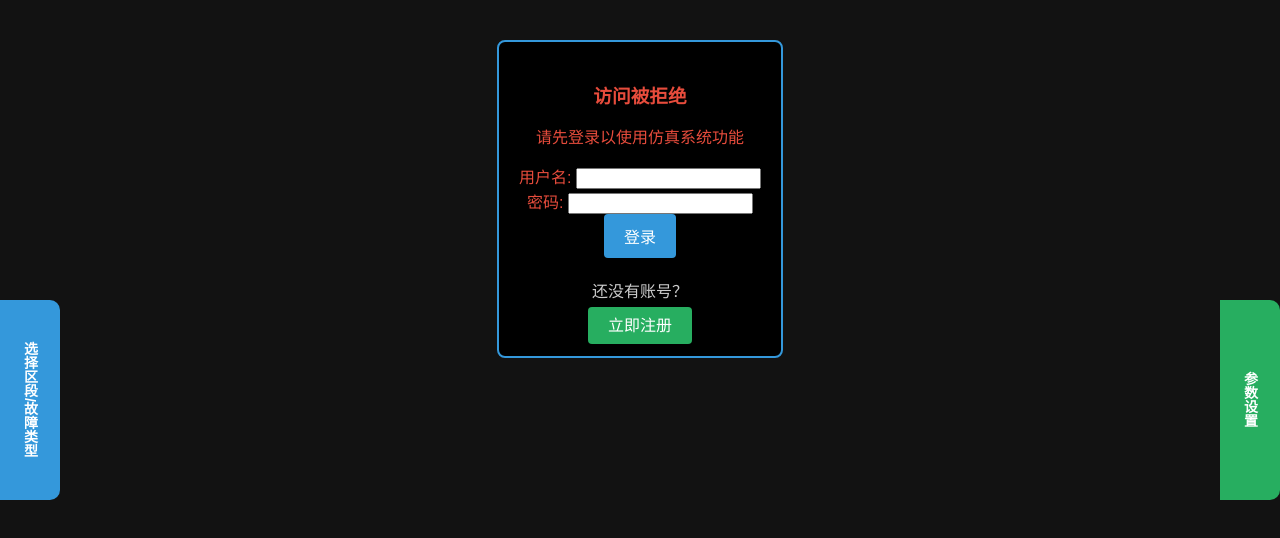
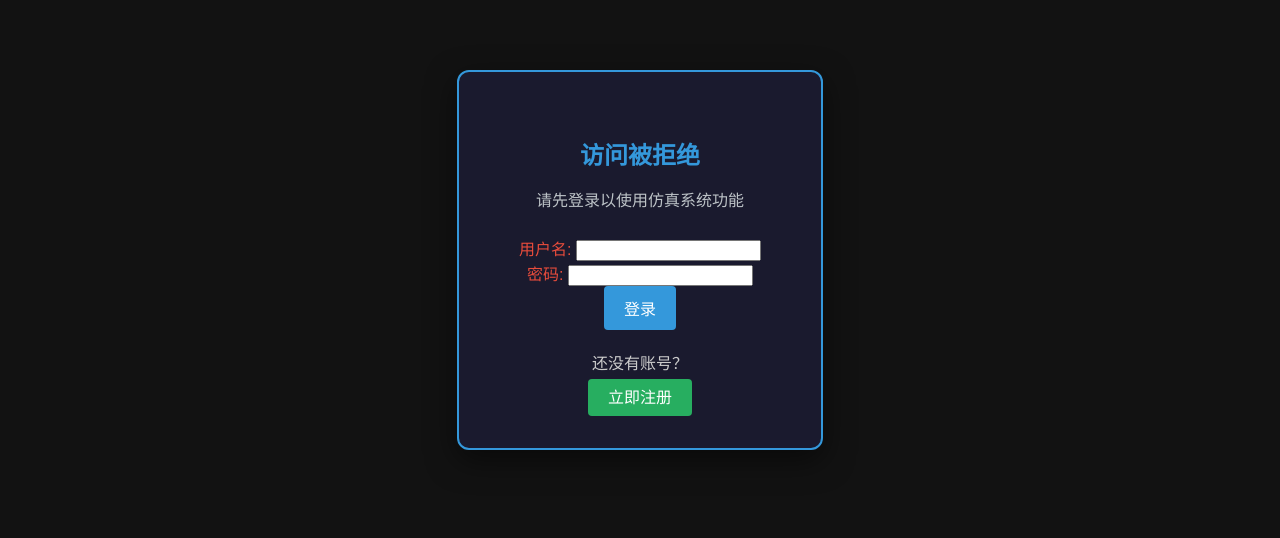
Before and after one commit to cpcmswj/my_zpw_modeling, a plain HTML site: page templates/time_series_generator.html in a window 1280 px wide. Drawn offline with nearby package versions, Linux system fonts and the light colour scheme.

Commit message:
login_surface

```diff
--- a/templates/time_series_generator.html
+++ b/templates/time_series_generator.html
@@ -169,10 +169,14 @@
             writing-mode: vertical-rl;
             text-orientation: mixed;
             z-index: 1000;
-            display: flex;
+            display: none; /* 默认隐藏，登录后显示 */
             align-items: center;
             justify-content: center;
             transition: all 0.3s ease;
+        }
+
+        .logged-in .side-floating-btn {
+            display: flex;
         }
 
         .side-floating-btn:hover {
@@ -406,17 +410,27 @@
         }
 
         .access-denied {
-            background-color: #000;
+            background-color: #1a1a2e;
             color: #e74c3c;
-            padding: 20px;
-            border-radius: 8px;
+            padding: 40px 60px;
+            border-radius: 12px;
             text-align: center;
-            margin: 20px 0;
+            margin: 50px auto;
             border: 2px solid #3498db;
+            max-width: 400px;
+            box-shadow: 0 10px 30px rgba(0, 0, 0, 0.5);
         }
 
         .access-denied h3 {
-            margin-bottom: 10px;
+            margin-bottom: 15px;
+            font-size: 24px;
+            color: #3498db;
+        }
+
+        .access-denied p {
+            color: #bdc3c7;
+            margin-bottom: 25px;
+            font-size: 16px;
         }
 
         .bottom-floating-window {
@@ -900,8 +914,10 @@
             if (isLoggedIn && currentUser) {
                 userInfoSection.style.display = 'block';
                 userName.textContent = currentUser.username;
+                document.body.classList.add('logged-in');
             } else {
                 userInfoSection.style.display = 'none';
+                document.body.classList.remove('logged-in');
             }
         }
 
@@ -1356,8 +1372,8 @@
                         console.error('模拟失败:', error);
                         processSimulationResult({ params, error: error });
                     }
-                    // 在请求之间添加较长延迟，让连接有机会关闭
-                    await delay(2000);
+                    // 在请求之间添加延迟，让连接有机会关闭
+                    await delay(1000);
                 }
 
                 // 再生成选定故障类型的数据
@@ -1387,8 +1403,8 @@
                         console.error('模拟失败:', error);
                         processSimulationResult({ params, error: error });
                     }
-                    // 在请求之间添加较长延迟，让连接有机会关闭
-                    await delay(2000);
+                    // 在请求之间添加延迟，让连接有机会关闭
+                    await delay(1000);
                 }
             } catch (error) {
                 console.error('时序数据生成失败:', error);
```
